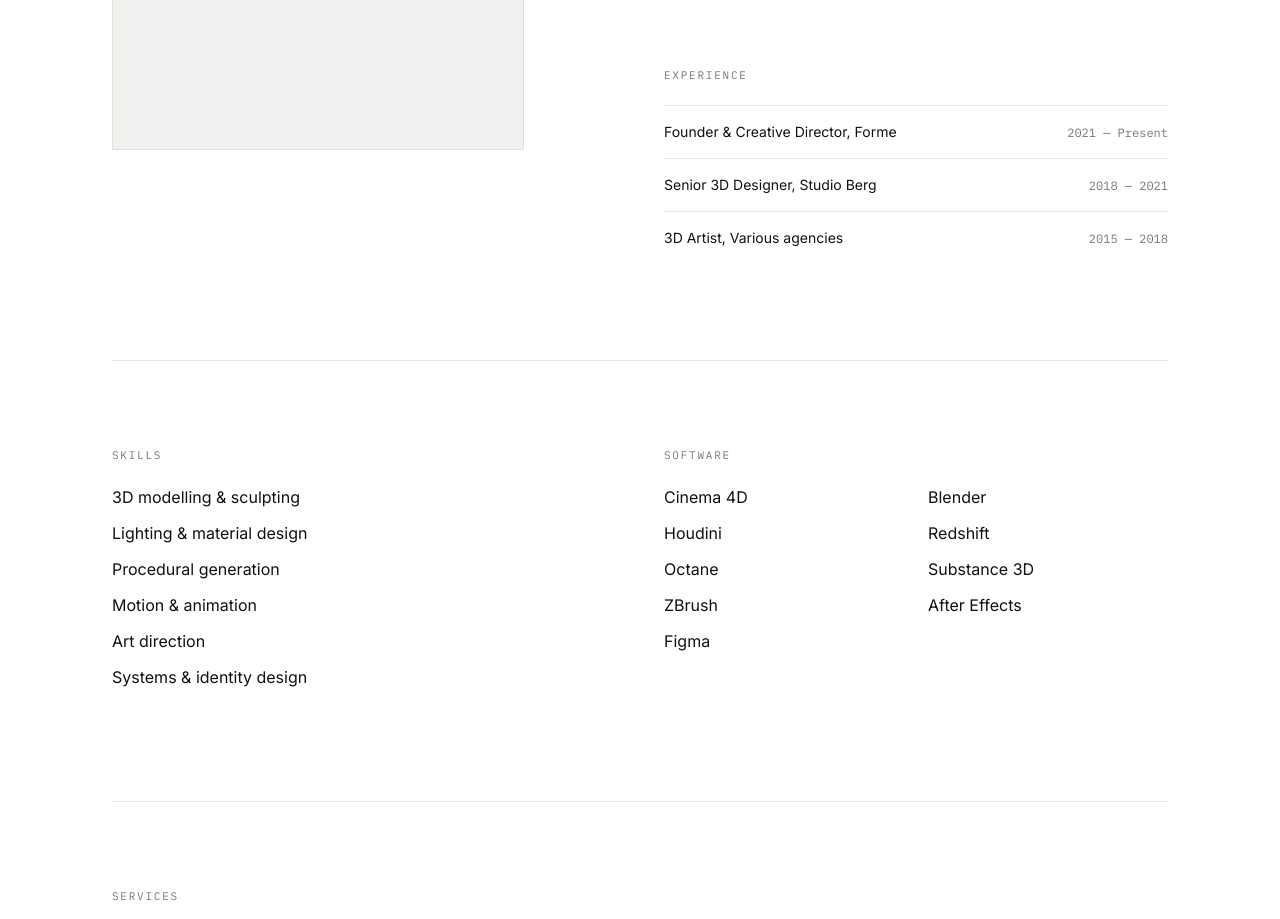
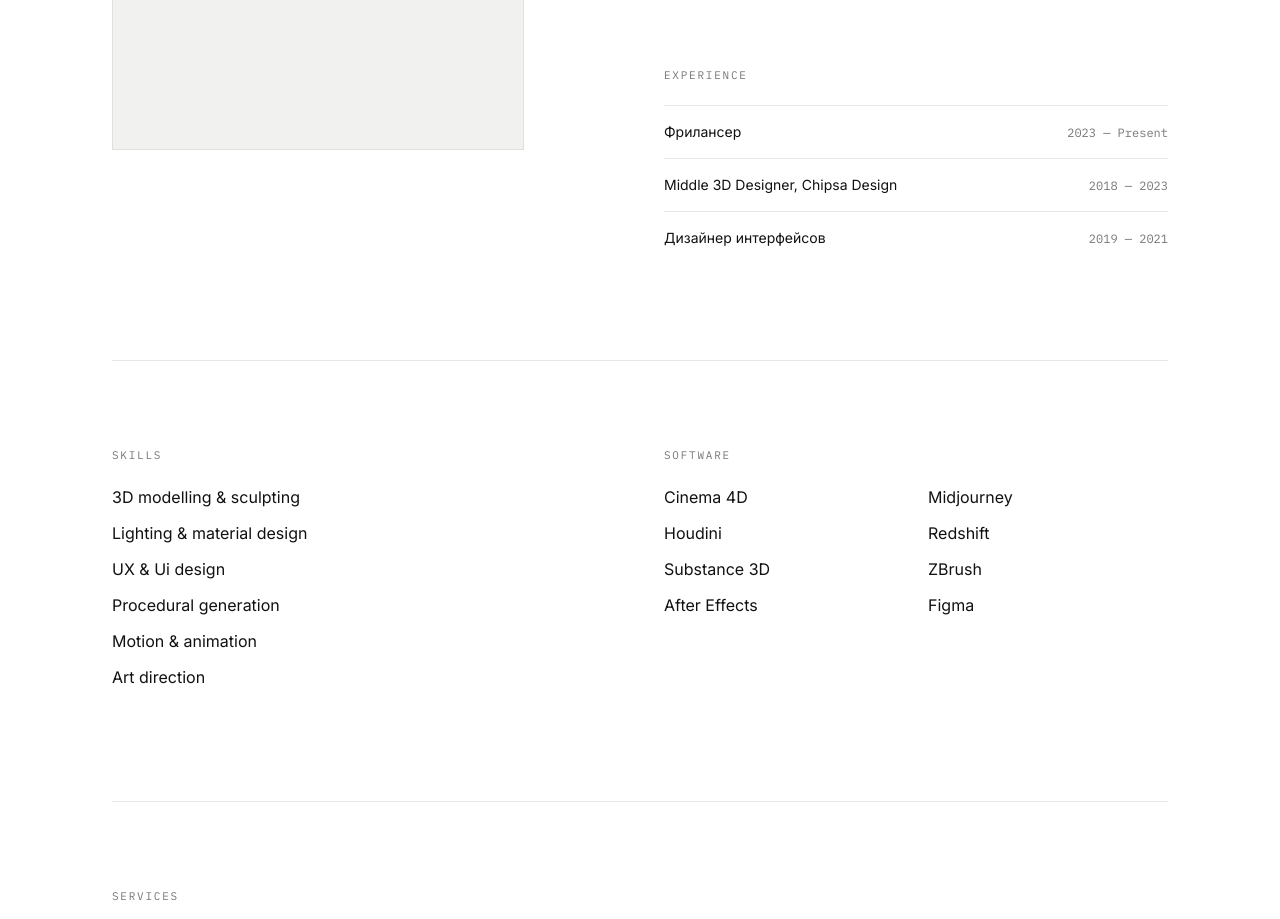
Before and after one commit to GuardianWisp/Wisplink, a Next.js app: page /about in a window 1280 px wide. Shown: the part 920-1839 px from the top of the page. Built offline with nearby package versions, Linux system fonts and the light colour scheme.

Commit message:
Update portfolio layout

```diff
--- a/app/about/page.tsx
+++ b/app/about/page.tsx
@@ -10,10 +10,9 @@ export const metadata: Metadata = {
 
 const software = [
   "Cinema 4D",
-  "Blender",
+  "Midjourney",
   "Houdini",
   "Redshift",
-  "Octane",
   "Substance 3D",
   "ZBrush",
   "After Effects",
@@ -23,16 +22,16 @@ const software = [
 const skills = [
   "3D modelling & sculpting",
   "Lighting & material design",
+  "UX & Ui design",
   "Procedural generation",
   "Motion & animation",
   "Art direction",
-  "Systems & identity design",
 ];
 
 const experience = [
-  { years: "2021 — Present", role: "Founder & Creative Director, Forme" },
-  { years: "2018 — 2021", role: "Senior 3D Designer, Studio Berg" },
-  { years: "2015 — 2018", role: "3D Artist, Various agencies" },
+  { years: "2023 — Present", role: "Фрилансер" },
+  { years: "2018 — 2023", role: "Middle 3D Designer, Chipsa Design" },
+  { years: "2019 — 2021", role: "Дизайнер интерфейсов" },
 ];
 
 const services = [
```
